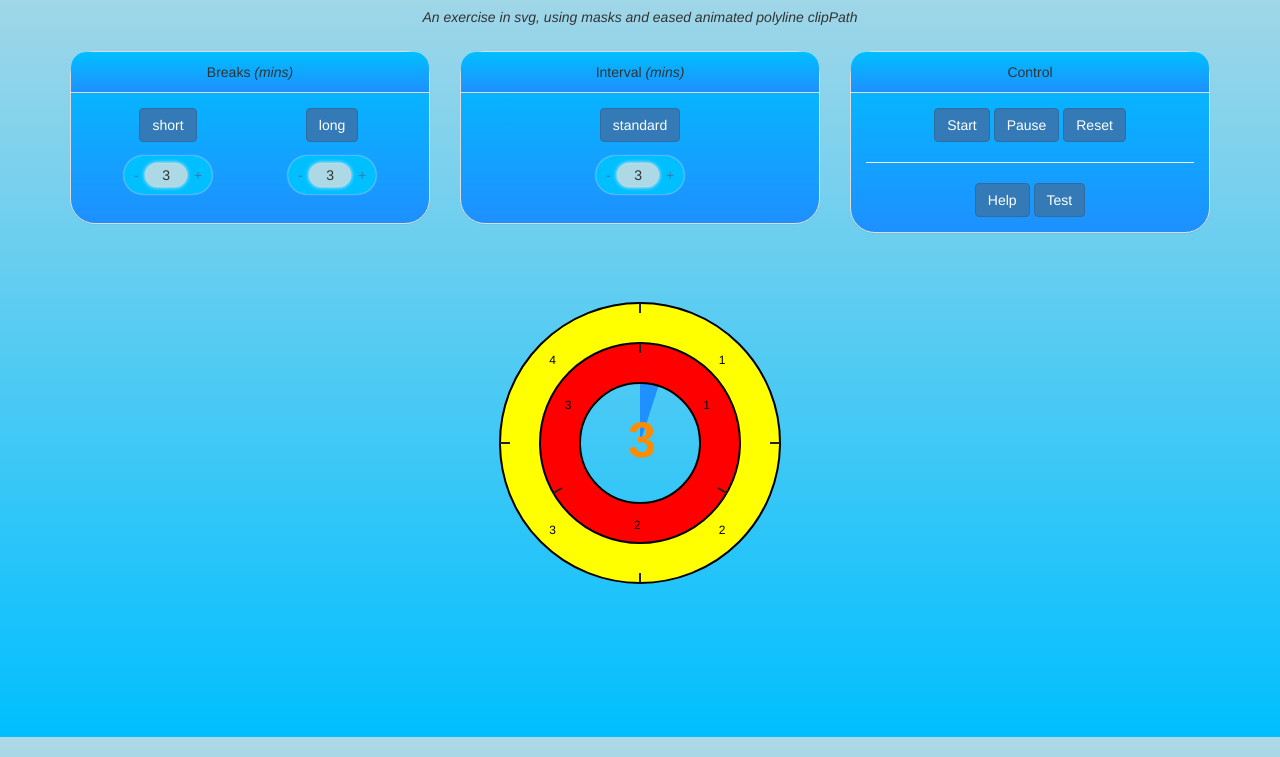
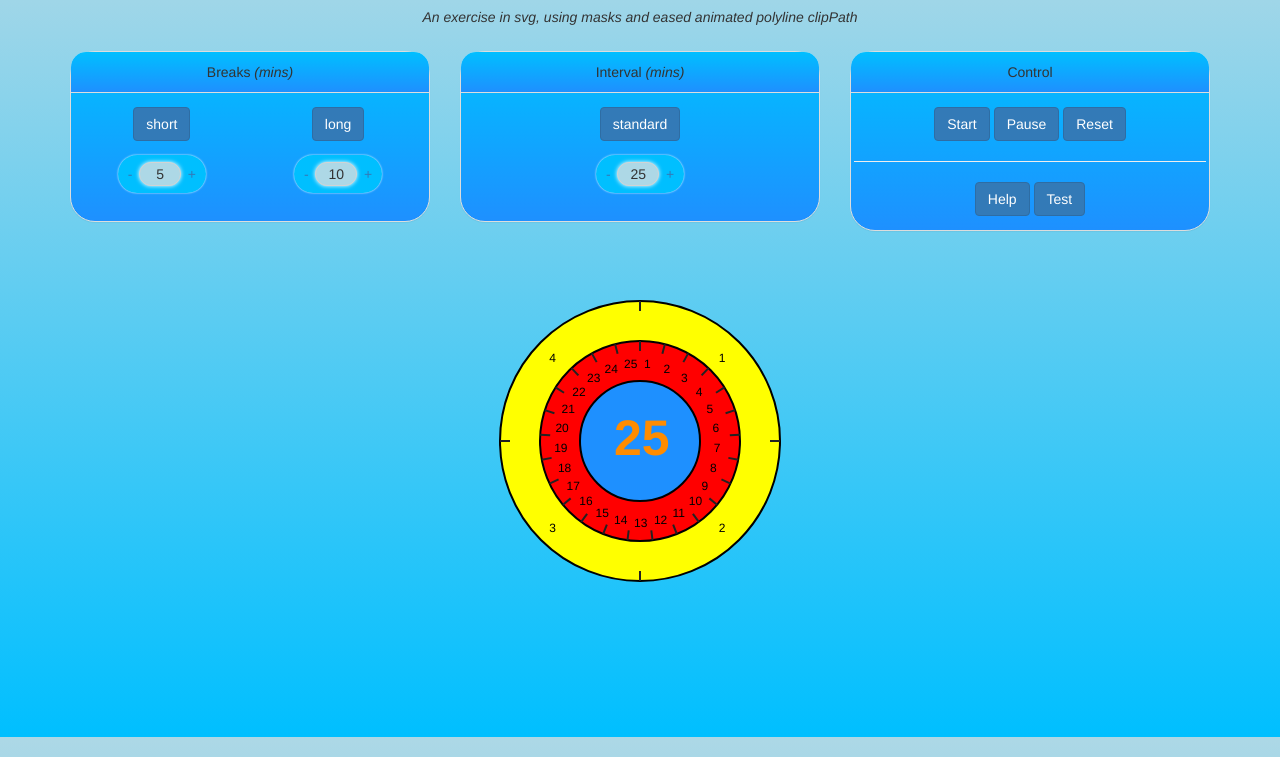
Before and after one commit to nikrb/Pomodoro, a plain HTML site: page index.html in a window 1280 px wide. Shown: the part 63-820 px from the top of the page. Drawn offline with nearby package versions, Linux system fonts and the light colour scheme.

Commit message:
tweak layout and remove test on startup

```diff
--- a/css/style.css
+++ b/css/style.css
@@ -41,6 +41,9 @@ a {
   background: blue; /* Old browsers */
   background: linear-gradient( deepskyblue, dodgerblue);
 }
+.panel-body {
+  padding: 1em 0.2em;
+}
 
 .panel-heading {
   background: blue; /* Old browsers */
--- a/js/main.js
+++ b/js/main.js
@@ -382,6 +382,6 @@ $(document).ready( function(){
         refreshMinuteHand();
         refreshIntervalHand();
     }
-    setupTest();
+    // setupTest();
     refreshFace();
 });
```
